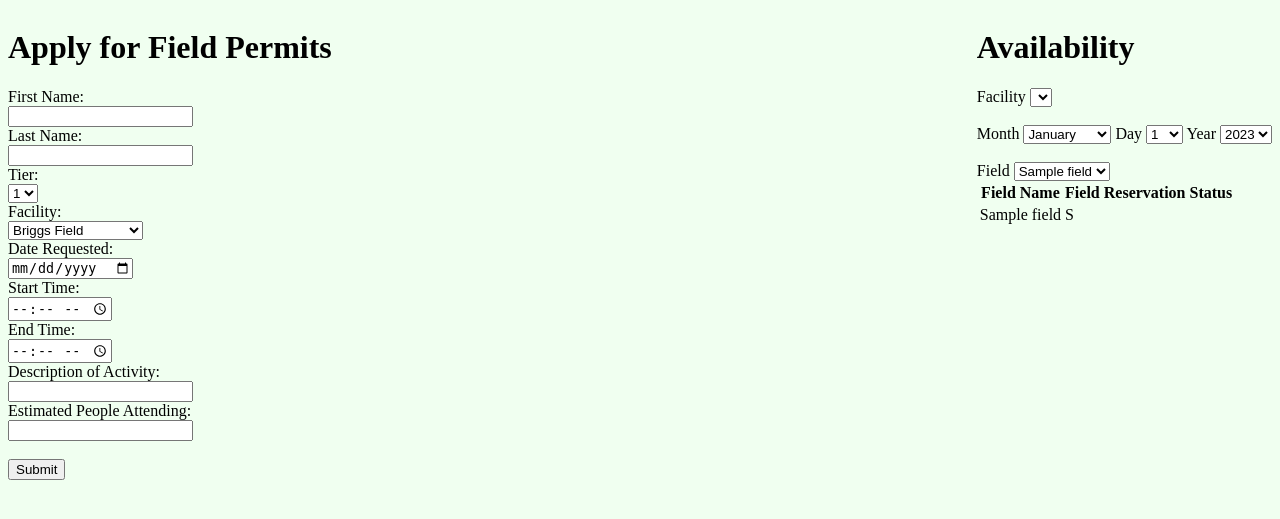
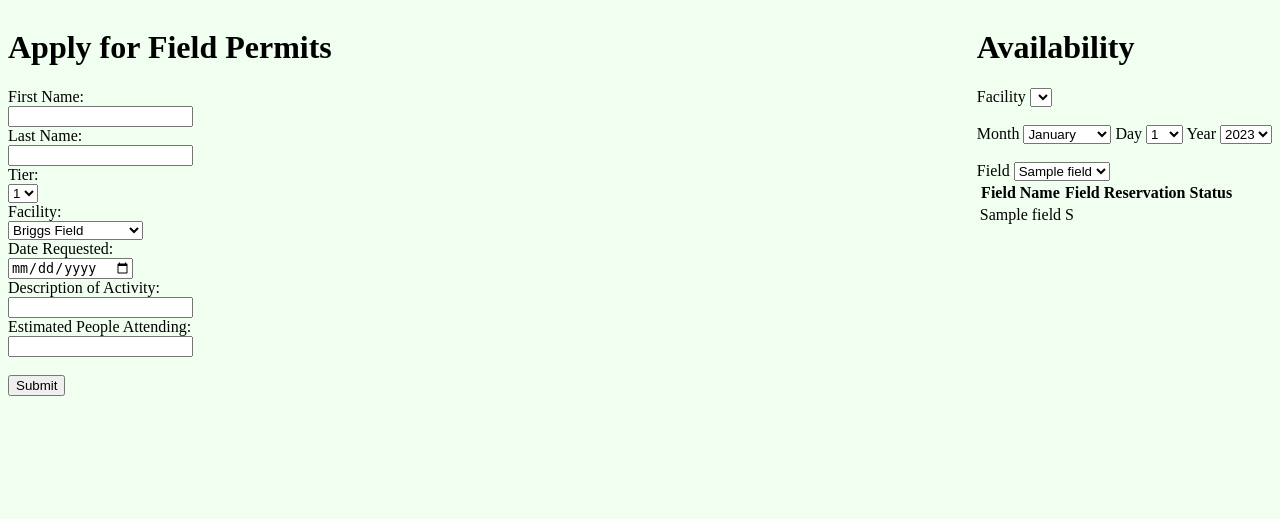
Before and after one commit to MaytrixMatt/hanover-park-permits, a PHP site: page /permitForm.php in a window 1280 px wide. Shown: the top 519 px of the page. Run offline with PHP 8.4, Linux system fonts and the light colour scheme; tables that the repository leaves empty hold one stand-in row (values such as "Sample post"); lists and menus that the app fills with data are empty.

Commit message:
no times

```diff
--- a/web/permitForm.php
+++ b/web/permitForm.php
@@ -76,12 +76,6 @@
 
                 Date Requested:<br/>
                 <input type="date" name="date_requested" /><br/>
-
-                Start Time:<br/>
-                <input type="time" name="start_time" /><br/>
-
-                End Time:<br/>
-                <input type="time" name="end_time" /><br/>
 
                 Description of Activity:<br/>
                 <input type="text" name="description" /><br/>
--- a/web/permitSubmit.php
+++ b/web/permitSubmit.php
@@ -23,13 +23,11 @@ include('library.php');
         $last_name = $conn->real_escape_string($last_name);
         $tier = $conn->real_escape_string($tier);
         $date_requested = $conn->real_escape_string($date_requested);
-        $start_time = $conn->real_escape_string($start_time);
-        $end_time = $conn->real_escape_string($end_time);
         $description = $conn->real_escape_string($description);
         $estimated_people = $conn->real_escape_string($estimated_people);
 
-        $sql = "INSERT INTO applications(app_cus_first_name, app_cus_last_name, app_tier, app_afl_id, app_date_req, app_start_time, app_end_time, app_description, app_estimated_people)" .
-                "VALUES('$first_name', '$last_name', '$tier', '$afl_id', '$date_requested', '$start_time', '$end_time', '$description', '$estimated_people')";
+        $sql = "INSERT INTO applications(app_cus_first_name, app_cus_last_name, app_tier, app_afl_id, app_date_req, app_description, app_estimated_people)" .
+                "VALUES('$first_name', '$last_name', '$tier', '$afl_id', '$date_requested', '$description', '$estimated_people')";
 
         $conn->query($sql);
 
```
